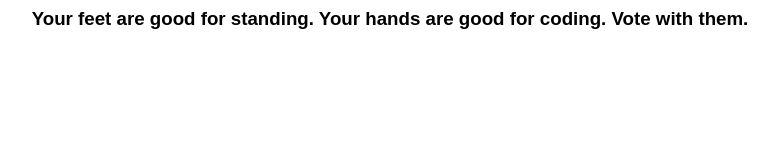
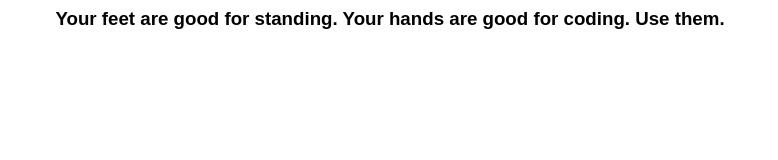
Before and after one commit to votewithcode/votewithcode.github.io, a plain HTML site: page index.html in a window 1280 px wide. Shown: the whole page, without its empty margins (250-1028 px from the left). Drawn offline with Linux system fonts and the light colour scheme.

Commit message:
Update index.html

```diff
--- a/index.html
+++ b/index.html
@@ -1,9 +1,11 @@
 
 <style>
-
-    body{font-family: sans-serif}
+body{font-family: sans-serif}
 </style>
 
+<body>
+<h3 align=center>Your feet are good for standing. Your hands are good for coding. Use them.
 
-<h3 align=center>Your feet are good for standing. Your hands are good for coding. Vote with
-them.</h3>
+</h3>
+
+</body>
```
